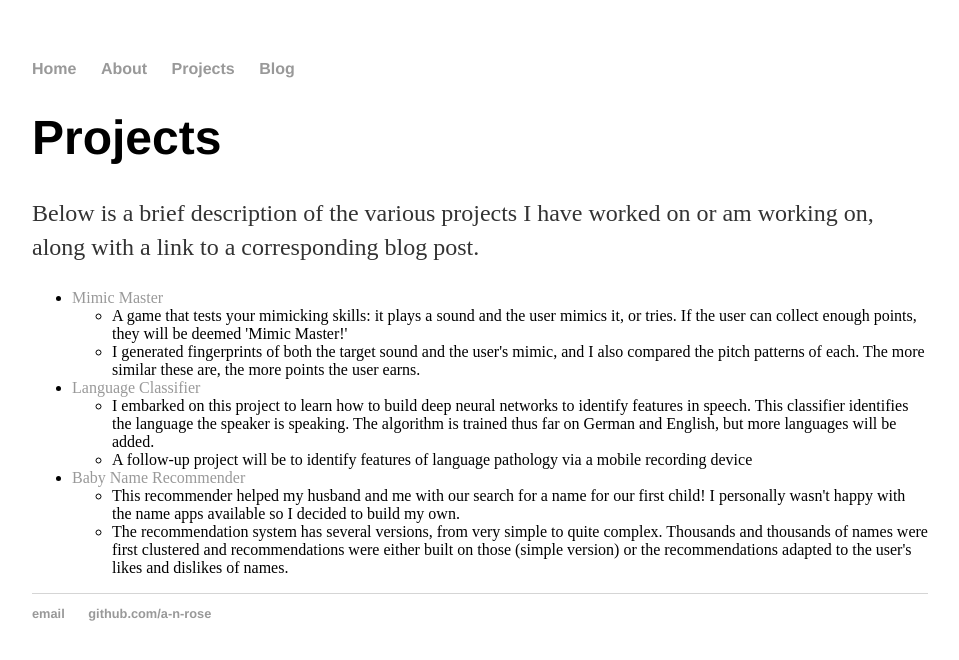
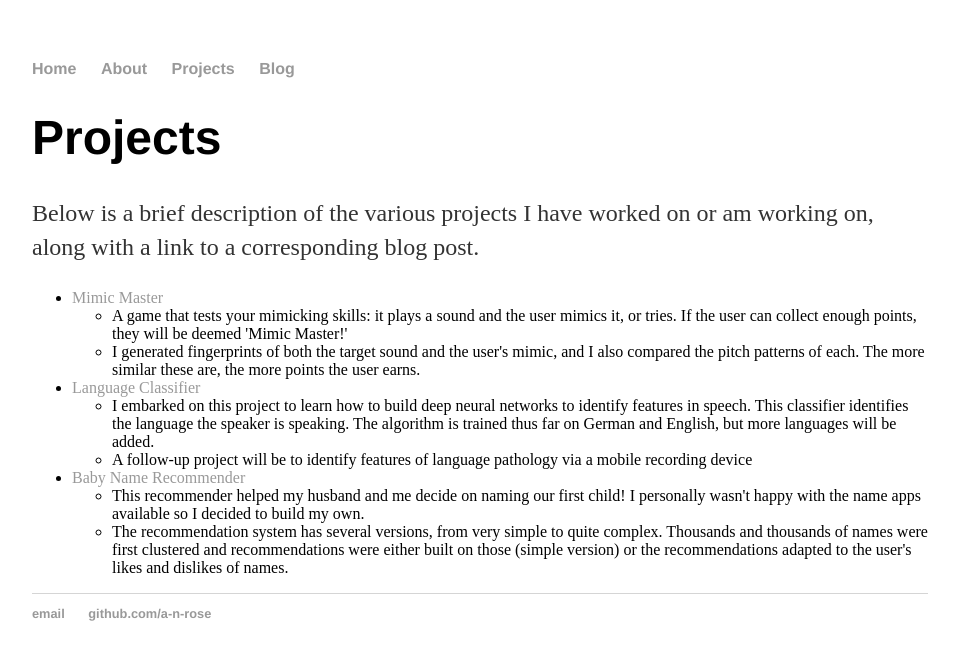
Before and after one commit to a-n-rose/a-n-rose.github.io, a Jekyll site: the page built from projects/index.html, in a window 1280 px wide. Shown: the top 660 px of the page, without its empty margins (160-1119 px from the left). Built offline with Jekyll 4.4.1, drawn with Linux system fonts in a browser that asks for light colours.

Commit message:
Update index.html

```diff
--- a/projects/index.html
+++ b/projects/index.html
@@ -21,7 +21,7 @@ title: Aislyn's Projects
 					</ul>
 				<li><a href="/projects/babyname-recommender">Baby Name Recommender</a></li>
 				<ul class="project_description">
-					<li>This recommender helped my husband and me with our search for a name for our first child! I personally wasn't happy with the name apps available so I decided to build my own.</li>
+					<li>This recommender helped my husband and me decide on naming our first child! I personally wasn't happy with the name apps available so I decided to build my own.</li>
 					<li>The recommendation system has several versions, from very simple to quite complex. Thousands and thousands of names were first clustered and recommendations were either built on those (simple version) or the recommendations adapted to the user's likes and dislikes of names.</li>
 					</ul>
 				</ul>
```
